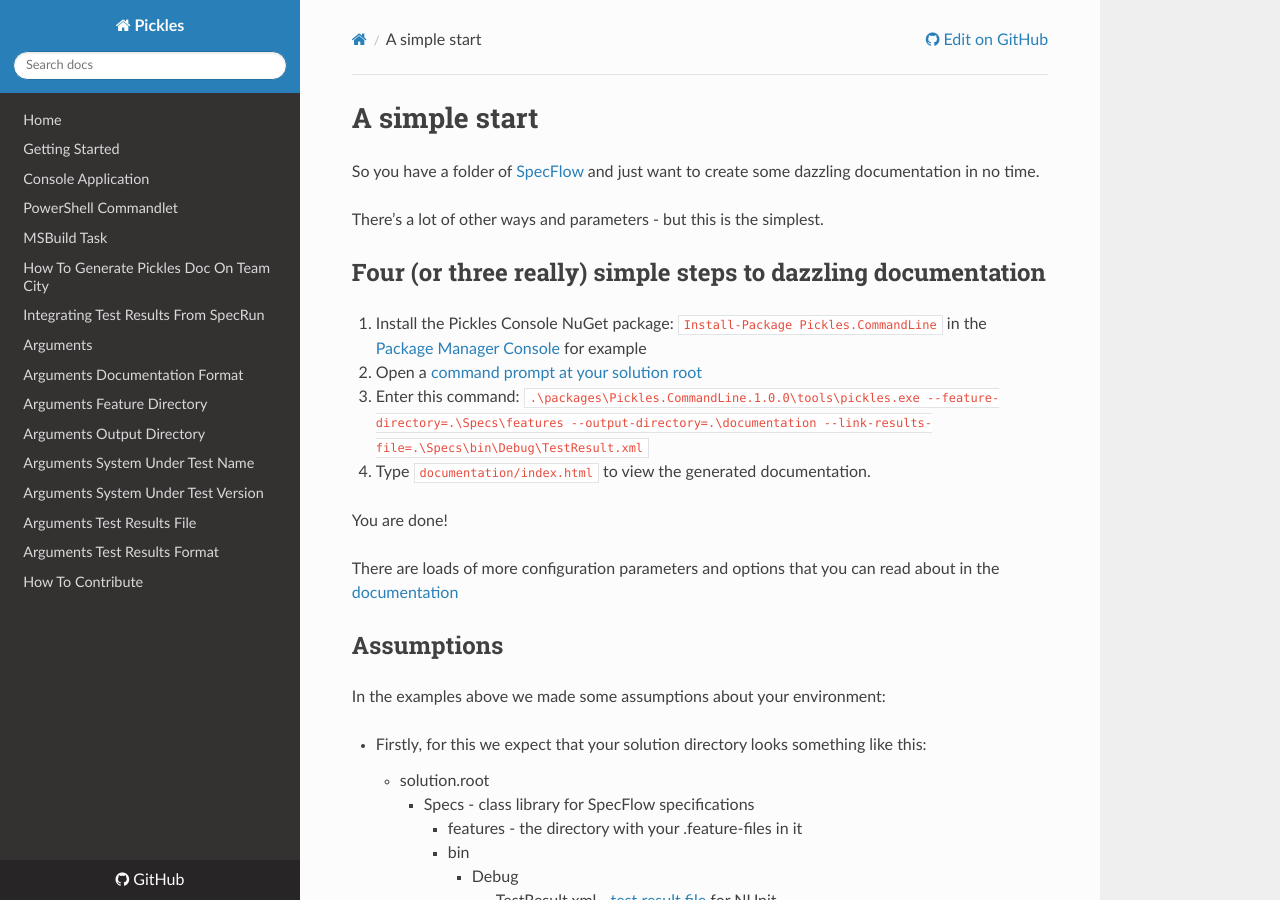
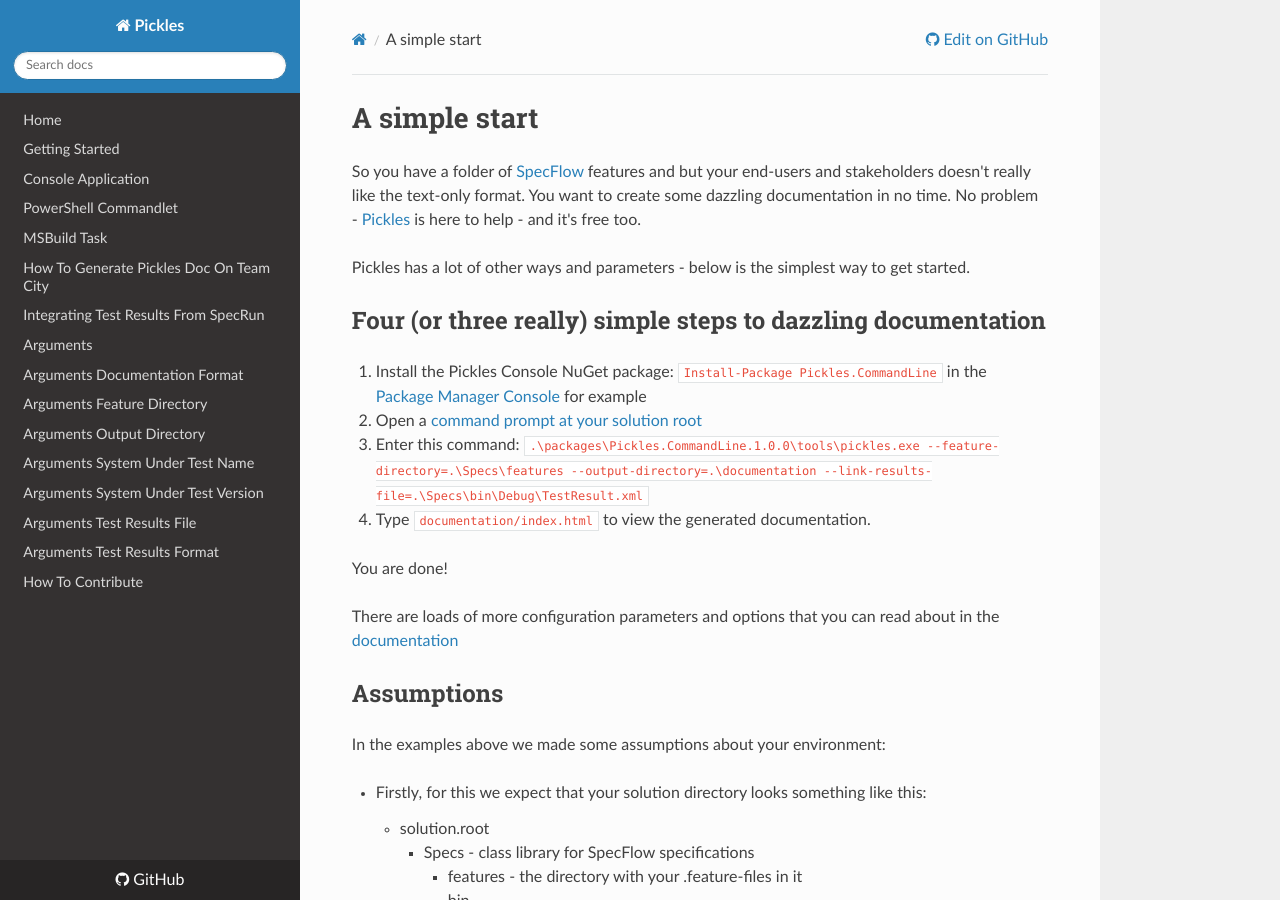
Before and after one commit to picklesdoc/docs, an MkDocs documentation site: the page built from docs/StartSimple.md, in a window 1280 px wide and 900 px high. Built offline with MkDocs 1.6.1, drawn with Linux system fonts in a browser that asks for light colours; nearby versions of some CDN libraries; old or Windows-style settings are respelled for this version of MkDocs.

Commit message:
Update StartSimple.md

````diff
--- a/docs/StartSimple.md
+++ b/docs/StartSimple.md
@@ -1,7 +1,7 @@
 # A simple start
-So you have a folder of [SpecFlow](http://www.specflow.org) and just want to create some dazzling documentation in no time.
+So you have a folder of [SpecFlow](http://www.specflow.org) features and but your end-users and stakeholders doesn't really like the text-only format. You want to create some dazzling documentation in no time. No problem - [Pickles](http://www.picklesdoc.com/) is here to help - and it's free too.
 
-There’s a lot of other ways and parameters - but this is the simplest.
+Pickles has a lot of other ways and parameters - below is the simplest way to get started.
 
 ## Four (or three really) simple steps to dazzling documentation
 1. Install the Pickles Console NuGet package: ``` Install-Package Pickles.CommandLine ``` in the [Package Manager Console](https://docs.nuget.org/consume/package-manager-console) for example
````
